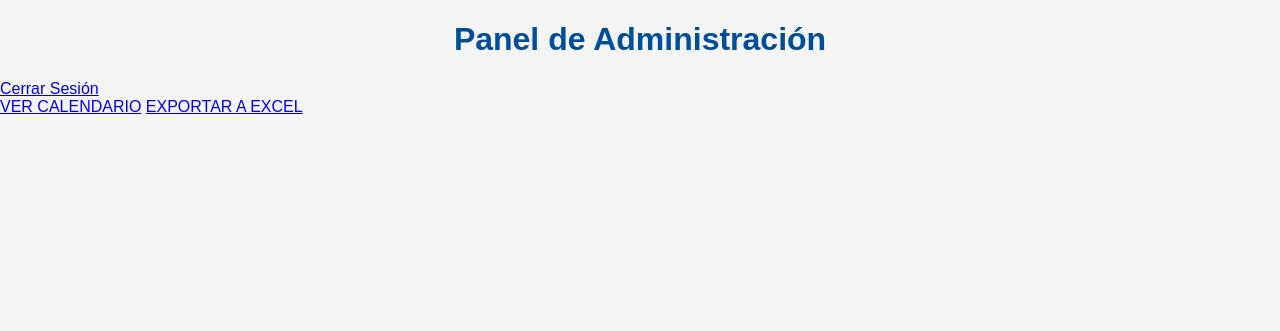
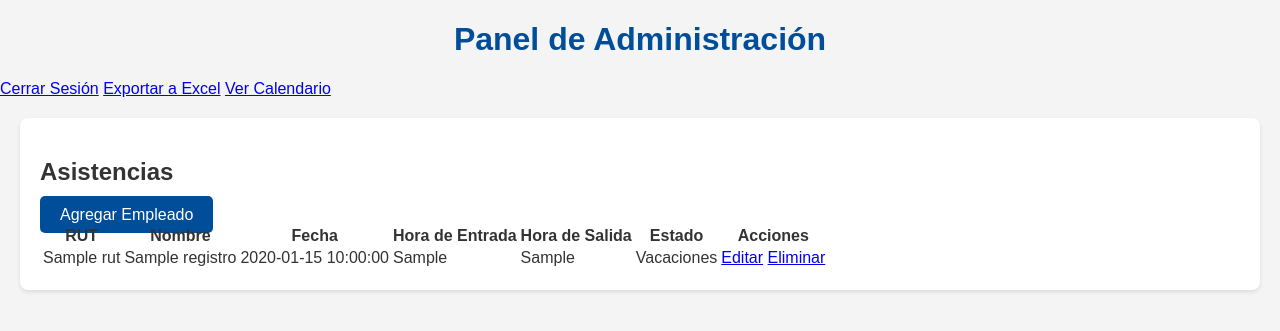
Before and after one commit to jolaperry/control-asistencias, a Flask app: template templates/admin.html in a window 1280 px wide. Shown: the top 331 px of the page. Run offline with Flask 3, Linux system fonts and the light colour scheme; the template is opened without the code that fills it: most values are stand-ins (such as "Sample title", 1, 10 or a date in 2020).

Commit message:
Update admin.html

```diff
--- a/templates/admin.html
+++ b/templates/admin.html
@@ -7,18 +7,51 @@
     <link rel="stylesheet" href="{{ url_for('static', filename='css/style.css') }}">
 </head>
 <body>
-    <header>
+    <div class="header">
         <h1>Panel de Administración</h1>
-        <nav>
-            <a href="{{ url_for('logout') }}" class="back-button">Cerrar Sesión</a>
+        <nav class="top-nav">
+            <a href="{{ url_for('logout') }}" class="btn-header">Cerrar Sesión</a>
+            <a href="{{ url_for('exportar_excel') }}" class="btn-header">Exportar a Excel</a>
+            <a href="{{ url_for('ver_calendario') }}" class="btn-header">Ver Calendario</a>
         </nav>
-    </header>
+    </div>
 
-    <main class="admin-main">
-        <div class="admin-buttons-container">
-            <a href="{{ url_for('ver_calendario') }}" class="admin-button">VER CALENDARIO</a>
-            <a href="{{ url_for('exportar_excel') }}" class="admin-button">EXPORTAR A EXCEL</a>
+    <div class="container">
+        <h2>Asistencias</h2>
+
+        <div class="action-buttons">
+            <a href="{{ url_for('agregar_empleado') }}" class="btn">Agregar Empleado</a>
         </div>
-    </main>
+
+        <table class="data-table">
+            <thead>
+                <tr>
+                    <th>RUT</th>
+                    <th>Nombre</th>
+                    <th>Fecha</th>
+                    <th>Hora de Entrada</th>
+                    <th>Hora de Salida</th>
+                    <th>Estado</th>
+                    <th>Acciones</th>
+                </tr>
+            </thead>
+            <tbody>
+                {% for registro in registros %}
+                <tr>
+                    <td>{{ registro.RUT }}</td>
+                    <td>{{ registro.nombre_completo }}</td>
+                    <td>{{ registro.fecha }}</td>
+                    <td>{{ registro.hora_entrada if registro.hora_entrada else 'None' }}</td>
+                    <td>{{ registro.hora_salida if registro.hora_salida else 'None' }}</td>
+                    <td>{{ registro.estado }}</td>
+                    <td class="actions">
+                        <a href="{{ url_for('editar_asistencia', id_asistencia=registro.id_asistencia) }}" class="edit-link">Editar</a>
+                        <a href="{{ url_for('eliminar_registro', id_asistencia=registro.id_asistencia) }}" class="delete-link">Eliminar</a>
+                    </td>
+                </tr>
+                {% endfor %}
+            </tbody>
+        </table>
+    </div>
 </body>
 </html>
```
